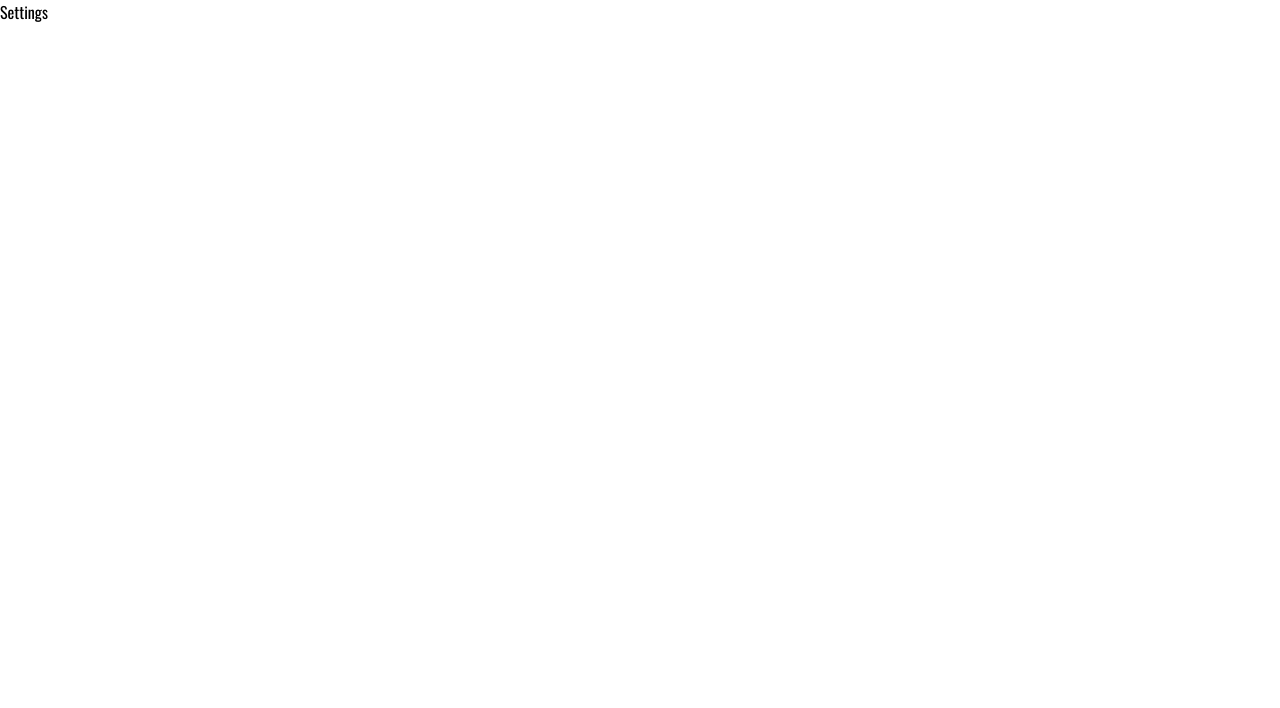
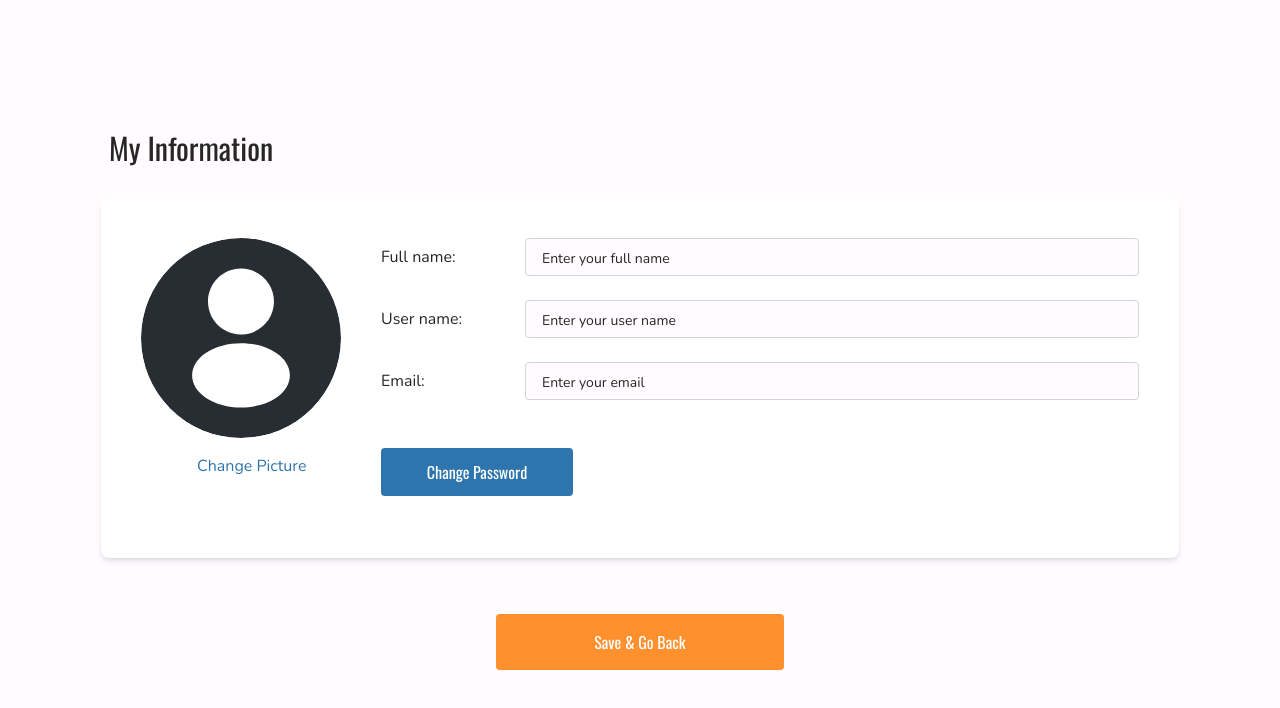
Before and after one commit to ScientificClubofESI/cse-forums-frontend, a Next.js app: page /profile/settings in a window 1280 px wide. Shown: the top 708 px of the page. Built offline with nearby package versions, Linux system fonts and the light colour scheme.

Commit message:
profile settings page there is a problem in the vertical line only it doesn't appear

```diff
--- a/src/app/profile/settings/page.jsx
+++ b/src/app/profile/settings/page.jsx
@@ -1,6 +1,149 @@
+"use client";
+
+import React, { useState } from "react";
+import Image from "next/image";
+import userpicture from "./userpicture.svg"; // Importing a user picture (SVG file)
+
+// Subcomponent: User Picture Section
+const UserPicture = ({ handleFileChange }) => (
+  <div className="flex flex-col items-center sm:items-start sm:mr-10 sm:mb-10">
+    <Image
+      src={userpicture}
+      alt="User Picture"
+      className="h-[12.5rem] w-[12.5rem] rounded-full"
+    />
+    <input
+      type="file"
+      accept="image/*"
+      className="hidden"
+      id="upload-picture"
+      onChange={handleFileChange}
+    />
+    {/* Change Picture Button */}
+    <label
+      htmlFor="upload-picture"
+      className="text-[#2E75AD] cursor-pointer mt-4 sm:mt-4 text-center sm:text-left sm:ml-[3.5rem] sm:mt-0 font-serif"
+    >
+      Change Picture
+    </label>
+    {/* Space under the button only in mobile version */}
+    <div className="sm:hidden mt-6"></div>
+  </div>
+);
+
+// Subcomponent: Form Input
+const FormInput = ({ label, type, placeholder, value, onChange, name }) => (
+  <div className="flex items-center gap-4 w-full">
+    <label className="text-[#262626] w-[8rem] text-left font-serif">{label}</label>
+    <input
+      type={type}
+      placeholder={placeholder}
+      value={value}
+      onChange={onChange}
+      name={name} // Pass name here
+      className="border border-gray-300 rounded px-4 py-2 text-sm placeholder:text-[#262626] placeholder:font-serif flex-grow focus:ring-2 focus:ring-[#2E75AD]"
+      style={{ backgroundColor: "#FFFBFE" }}
+    />
+  </div>
+);
+
 export const Settings = () => {
+  // State for form inputs
+  const [formData, setFormData] = useState({
+    fullName: "",
+    userName: "",
+    email: "",
+  });
+
+  const handleInputChange = (e) => {
+    const { name, value } = e.target;
+    setFormData((prevData) => ({ ...prevData, [name]: value }));
+  };
+
+  const handleFileChange = (e) => {
+    // Logic for handling file upload (e.g., updating state or uploading to server)
+    console.log("Selected file:", e.target.files[0]);
+  };
+
+  const handleSave = () => {
+    // Logic for saving form data (e.g., API call)
+    console.log("Saving form data:", formData);
+  };
+
   return (
-    <div>Settings</div>
-  )
-}
-export default Settings
+    <div className="bg-[#FFFBFE] min-h-screen flex flex-col items-center justify-center">
+      {/* Title */}
+      <div className="text-5xl text-[#262626] mb-8 w-full max-w-[67.375rem] text-left sm:text-3xl sm:ml-4">
+        My Information
+      </div>
+
+      {/* Main Content */}
+      <div className="bg-white w-full max-w-[67.375rem] p-8 rounded-lg shadow-md flex flex-col sm:flex-row items-center sm:items-start sm:p-10 sm:mx-4">
+        {/* User Picture Section */}
+        <UserPicture handleFileChange={handleFileChange} />
+
+        {/* Vertical Divider */}
+        <div
+          className="bg-gray-400 sm:hidden"
+          style={{ width: "2px", height: "100%", margin: "0 2rem" }}
+        ></div>
+
+        {/* Form Section */}
+        <div className="flex flex-col gap-6 flex-grow sm:w-[50%]">
+          <FormInput
+            label="Full name:"
+            type="text"
+            placeholder="Enter your full name"
+            value={formData.fullName}
+            onChange={handleInputChange}
+            name="fullName"
+          />
+          <FormInput
+            label="User name:"
+            type="text"
+            placeholder="Enter your user name"
+            value={formData.userName}
+            onChange={handleInputChange}
+            name="userName"
+          />
+          <FormInput
+            label="Email:"
+            type="email"
+            placeholder="Enter your email"
+            value={formData.email}
+            onChange={handleInputChange}
+            name="email"
+          />
+
+          {/* Buttons Section */}
+          <div className="flex justify-between items-center gap-4 sm:gap-8 mt-6">
+            {/* Change Password Button */}
+            <button className="bg-[#2E75AD] rounded text-white w-[10rem] h-10 sm:w-[12rem] sm:h-12">
+              Change Password
+            </button>
+
+            {/* Save & Go Back Button for Mobile */}
+            <button
+              onClick={handleSave}
+              className="bg-[#FF902E] rounded text-white w-[10rem] h-10 sm:hidden"
+            >
+              Save & Go Back
+            </button>
+          </div>
+        </div>
+      </div>
+
+      {/* Save & Go Back Button for Desktop */}
+      <div className="hidden sm:flex justify-center mt-10 sm:mt-14">
+        <button
+          onClick={handleSave}
+          className="bg-[#FF902E] rounded text-white w-60 h-12 sm:w-72 sm:h-14"
+        >
+          Save & Go Back
+        </button>
+      </div>
+    </div>
+  );
+};
+
+export default Settings;
```
Also changed, not shown: src/app/profile/settings/userpicture.svg (added).
